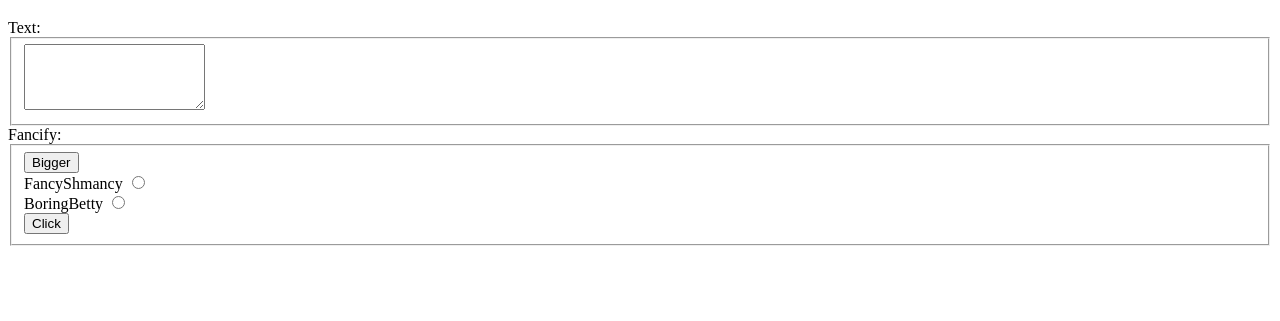
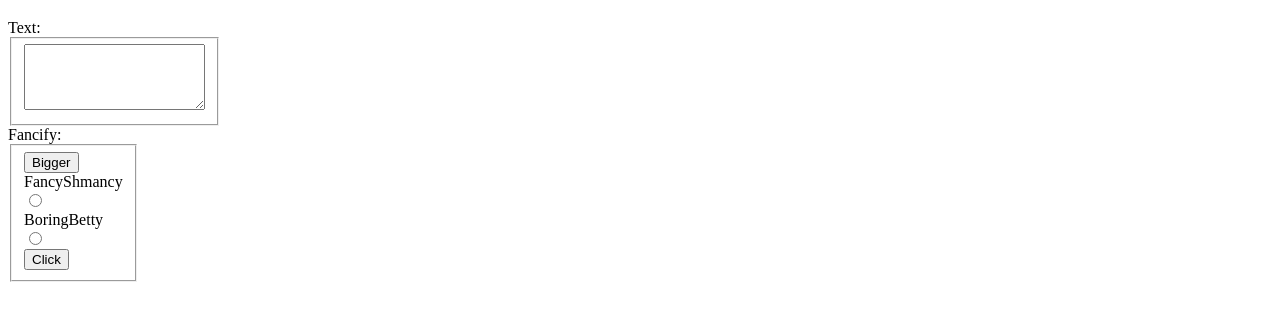
Before and after one commit to VuDo314/csc196w, a plain HTML site: page html/fancifymytext.html in a window 1280 px wide. Shown: the part 61-382 px from the top of the page. Drawn offline with Linux system fonts and the light colour scheme.

Commit message:
Update fancifymytext.html
Fixed text boxes stretching

```diff
--- a/html/fancifymytext.html
+++ b/html/fancifymytext.html
@@ -14,13 +14,13 @@
 
 		<!-- Your UI controls go here -->
 		<label for="textFieldSet">Text:</label>
-		<fieldset id="textFieldSet">
+		<fieldset id="textFieldSet" style="width:0px">
 			<textarea id="textInput" rows="4" columns="30"></textarea>
 		</fieldset>
 
 		<label for="fancifyFieldSet">Fancify:</label>
 
-		<fieldset id="fancifyFieldSet">
+		<fieldset id="fancifyFieldSet" style="width:0px">
 			<button onclick="makeTextBigger()" id="b1"> Bigger </button>
 			<br>
 
```
